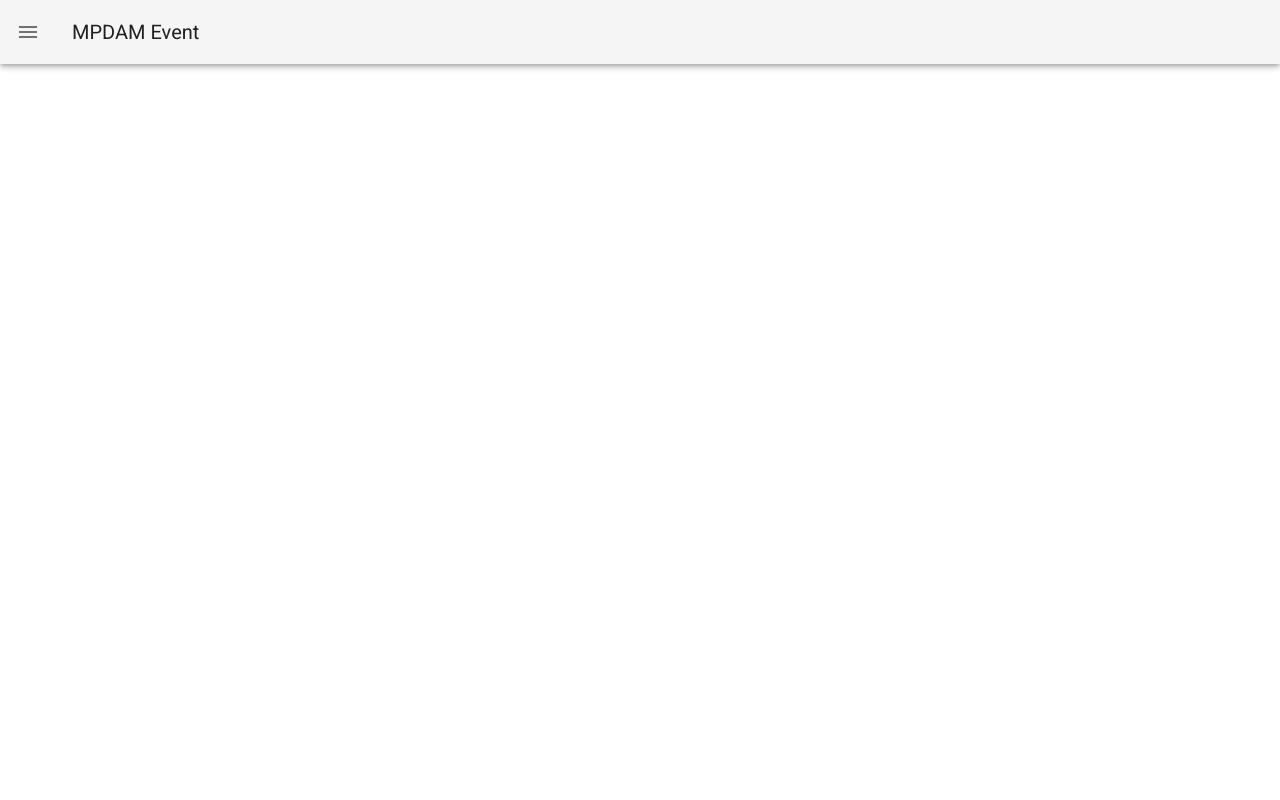
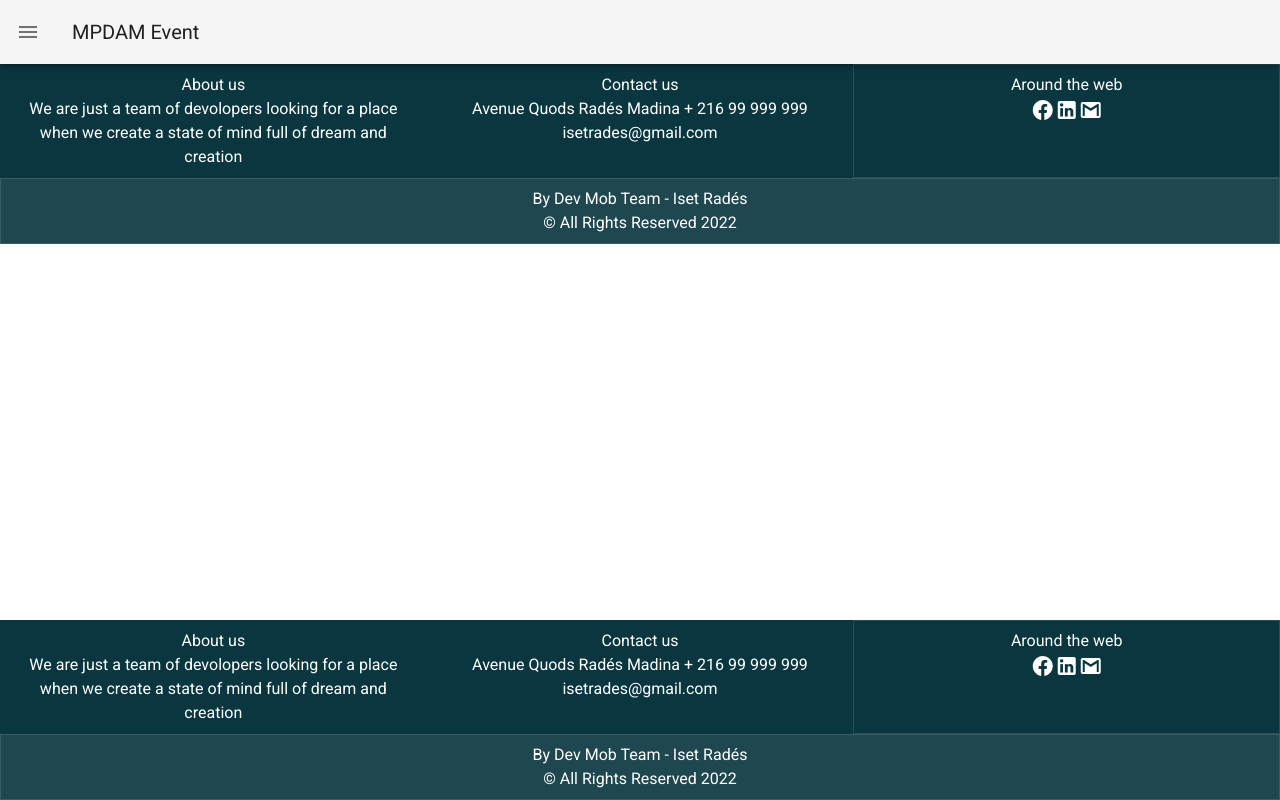
Before and after one commit to HadjHassineJawher/MastereProjectFrontEnd, a Vue app: page /Footer in a window 1280 px wide. Built offline with nearby package versions, Linux system fonts and the light colour scheme.

Commit message:
Added footer 🪄
Changes made:
- Added footer
- Some code to test hide navbar on specific pages that did not work !

```diff
--- a/package.json
+++ b/package.json
@@ -7,6 +7,7 @@
     "build": "vue-cli-service build"
   },
   "dependencies": {
+    "axios": "^0.24.0",
     "core-js": "^3.6.5",
     "vue": "^2.6.11",
     "vue-router": "^3.2.0",
--- a/src/App.vue
+++ b/src/App.vue
@@ -4,12 +4,13 @@
       <v-app-bar-nav-icon @click="drawer = !drawer"></v-app-bar-nav-icon>
       <v-toolbar-title>MPDAM Event</v-toolbar-title>
       <v-spacer></v-spacer>
-   </v-app-bar>
+    </v-app-bar>
     <v-navigation-drawer v-model="drawer" fixed temporary>
     </v-navigation-drawer>
     <v-main class="containerBox">
       <router-view />
     </v-main>
+    <Footer />
   </v-app>
 </template>
 
@@ -20,9 +21,12 @@ export default {
   components: {
     Footer,
   },
+  //***STILL ERROR IN HIDING NAV FROM THE LOGIN PAGE */
+  // mounted() {
+  //   console.log("##", this.route.meta.hideNavigation);
+  // },
 };
 </script>
 
 <style scoped>
-
 </style>
--- a/src/components/Footer/footer.component.vue
+++ b/src/components/Footer/footer.component.vue
@@ -1,27 +1,60 @@
 <template>
   <v-footer padless>
     <v-row no-gutters>
-      <v-col cols="4" color="#0a363f">
-        <v-card dark class="pa-2" outlined tile>
+      <v-col cols="12" sm="6" md="4" lg="4">
+        <v-card
+          height="100%"
+          color="rgba(10, 54, 63, 1)"
+          dark
+          class="pa-2 text-center"
+          outlined
+          tile
+        >
           About us
           <v-spacer></v-spacer>
           We are just a team of devolopers looking for a place when we create a
           state of mind full of dream and creation
         </v-card>
       </v-col>
-      <v-col cols="4" color="#0a363f">
-        <v-card dark class="pa-2" outlined tile>
+      <v-col cols="12" sm="6" md="4" lg="4">
+        <v-card
+          height="100%"
+          color="rgba(10, 54, 63, 1)"
+          dark
+          class="pa-2 text-center"
+          outlined
+          tile
+        >
           Contact us
           <v-spacer></v-spacer>
           Avenue Quods Radés Madina + 216 99 999 999 isetrades@gmail.com
         </v-card>
       </v-col>
-      <v-col cols="4" color="#0a363f">
-        <v-card dark class="pa-2" outlined tile> Around the web </v-card>
+      <v-col cols="12" sm="6" md="4" lg="4">
+        <v-card
+          height="100%"
+          style="background-color: rgba(10, 54, 63, 1)"
+          dark
+          class="pa-2 text-center"
+          outlined
+          tile
+        >
+          Around the web
+          <v-spacer />
+          <v-icon>mdi-facebook</v-icon>
+          <v-icon>mdi-linkedin</v-icon>
+          <v-icon>mdi-gmail</v-icon>
+        </v-card>
       </v-col>
       <v-divider></v-divider>
-      <v-col>
-        <v-card class="pa-2" outlined tile>
+      <v-col cols="12" sm="6" md="12" lg="12">
+        <v-card
+          class="pa-2 text-center"
+          outlined
+          tile
+          dark
+          style="background-color: rgba(10, 54, 63, 0.91)"
+        >
           By Dev Mob Team - Iset Radés
           <v-spacer> </v-spacer>
           © All Rights Reserved 2022
--- a/src/components/welcome.component.vue
+++ b/src/components/welcome.component.vue
@@ -2,7 +2,6 @@
   <v-app>
     <Carousel />
     <Events title="Upcoming Events" />
-
   </v-app>
 </template>
 <script>
--- a/src/router/index.js
+++ b/src/router/index.js
@@ -4,10 +4,10 @@ import EventDetails from '../components/eventdetalis.component.vue'
 import SignIn from '../components/Authentification/signin.component.vue'
 import SignUp from '../components/Authentification/signup.component.vue'
 import Welcome from '../components/welcome.component.vue'
+import Footer from '../components/Footer/footer.component.vue'
 Vue.use(VueRouter)
 
-const routes = [
-  {
+const routes = [{
     path: '/',
     name: 'Welcome',
     component: Welcome
@@ -15,17 +15,28 @@ const routes = [
   {
     path: '/EventDetails/:id',
     name: 'EventDetails',
-    component: EventDetails
+    component: EventDetails,
   },
   {
-    path:'/Login',
+    path: '/Login',
     name: 'SignIn',
-    component: SignIn
+    component: SignIn,
+    meta: {
+      hideNavigation: true
+    }
   },
   {
-    path:'/Registration',
+    path: '/Registration',
     name: 'SignUp',
-    component: SignUp
+    component: SignUp,
+    meta: {
+      hideNavigation: true
+    }
+  },
+  {
+    path: '/Footer',
+    name: 'Footer',
+    component: Footer
   }
 
 ]
```
Also changed, not shown: 1 other file (tests, documents, lock files or other folders).
